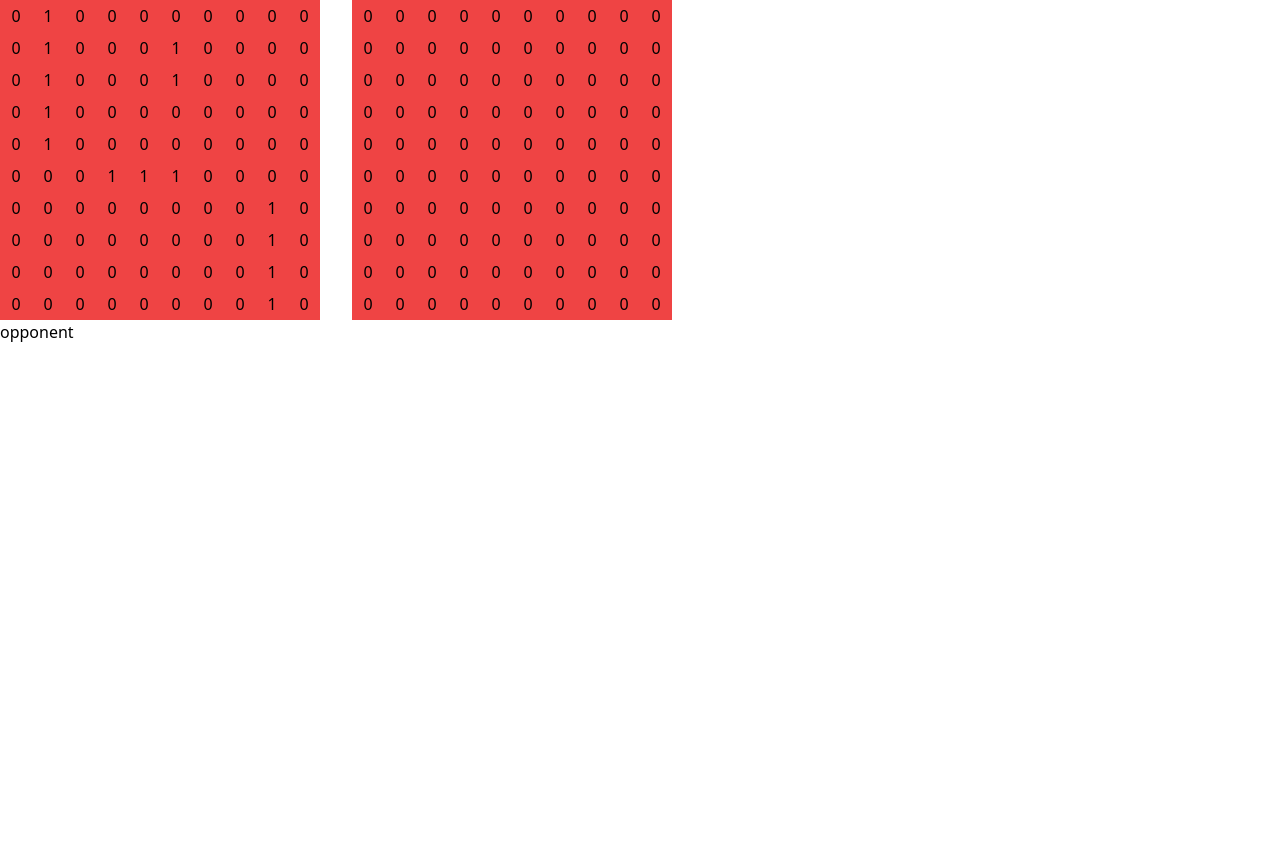
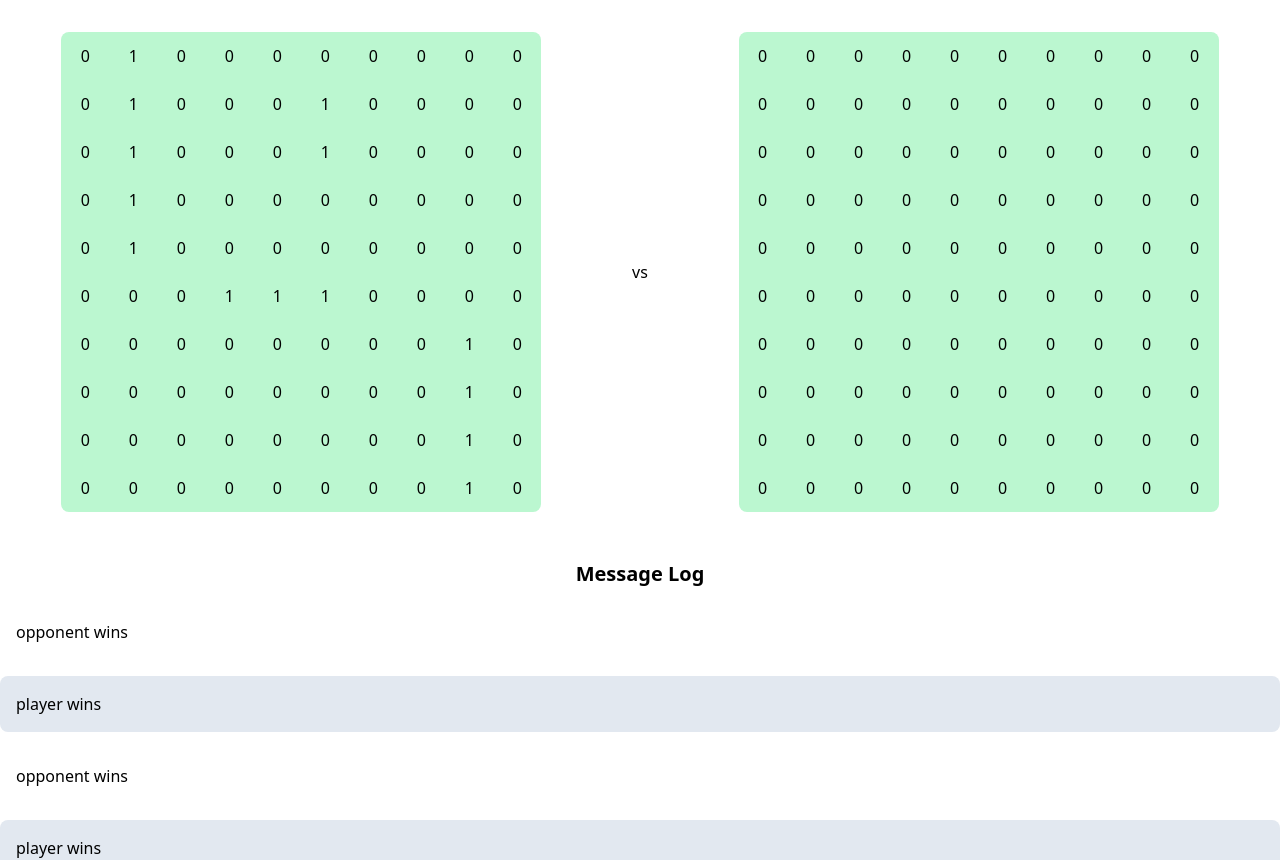
Before and after one commit to takuyadev/battleship-clone, a React (Vite) app in the folder client/: page / in a window 1280 px wide. Before the commit the page ends 800 px from the top, so only its background shows below. Built offline with nearby package versions, Linux system fonts and the light colour scheme.

Commit message:
styling and composing front end

```diff
--- a/client/src/App.tsx
+++ b/client/src/App.tsx
@@ -1,6 +1,7 @@
 import GameScreen from "./components/organisms/GameScreen";
 import { useContext, useEffect } from "react";
 import { GameContext } from "./context/GameContext";
+import { Message } from "./components/atoms/Message";
 
 const BOARD_1 = [
   [0, 1, 0, 0, 0, 0, 0, 0, 0, 0],
@@ -29,7 +30,7 @@ const BOARD_2 = [
 ];
 
 function App(): JSX.Element {
-  const { boards, isTurn, checkWinner,listenGameState,listenToComputer, playerAttack, enemyAttack, updateBoard, initializeBoard } =
+  const { boards, isTurn, messages, checkWinner,listenGameState,listenToComputer, playerAttack, enemyAttack, updateBoard, initializeBoard } =
     useContext(GameContext);
 
   // Initialize board on startup
@@ -45,8 +46,7 @@ function App(): JSX.Element {
 
   return (
     <div>
-      {boards && <GameScreen playerAttack={playerAttack} enemyAttack={enemyAttack} boards={boards} />}
-      {checkWinner && checkWinner ? "player" : "opponent"}
+      {boards && <GameScreen playerAttack={playerAttack} enemyAttack={enemyAttack} boards={boards} messages={messages} />}
     </div>
   );
 }
--- a/client/src/components/atoms/Board.tsx
+++ b/client/src/components/atoms/Board.tsx
@@ -5,7 +5,7 @@ interface IBoard_Props {
 }
 
 const Board = ({ children }: IBoard_Props): JSX.Element => {
-  return <div>{children}</div>;
+  return <div className="overflow-hidden rounded-lg">{children}</div>;
 };
 
 export default Board;
--- a/client/src/components/atoms/Button.tsx
+++ b/client/src/components/atoms/Button.tsx
@@ -1,11 +1,12 @@
 interface IButton_Props {
+  className: string;
   children: React.ReactNode;
   onClick: () => void;
 }
 
-const Button = ({ onClick, children }: IButton_Props) => {
+const Button = ({ className, onClick, children }: IButton_Props) => {
   return (
-    <button className={`w-8 h-8 bg-red-500`} onClick={onClick}>
+    <button className={`${className} w-12 h-12 bg-green-100  duration-200 hover:bg-green-500`} onClick={onClick}>
       {children}
     </button>
   );
--- a/client/src/components/atoms/Message.tsx
+++ b/client/src/components/atoms/Message.tsx
@@ -0,0 +1,9 @@
+interface IMessage {
+  children: React.ReactNode;
+}
+
+const Message = ({ children }: IMessage): JSX.Element => {
+  return <p className="p-4 rounded-lg even:bg-slate-200 ">{children}</p>;
+};
+
+export { Message };
--- a/client/src/components/molecules/GameBoard.tsx
+++ b/client/src/components/molecules/GameBoard.tsx
@@ -24,7 +24,7 @@ const GameBoard = ({ board, onClick }: IGameBoard_Props) => {
         board.map((arr, x) => (
           <div>
             {arr.map((num, y) => (
-              <Button onClick={() => onClick(x, y)}>{num}</Button>
+              <Button className={`${num  === -1 ? "bg-red-200" : "bg-green-200"}`}onClick={() => onClick(x, y)}>{num}</Button>
             ))}
           </div>
         ))}
--- a/client/src/components/molecules/Log.tsx
+++ b/client/src/components/molecules/Log.tsx
@@ -0,0 +1,23 @@
+import { Messages } from "../../models/types/Game";
+import { Message } from "../atoms/Message";
+
+interface ILog {
+  data: Messages;
+}
+
+const Log = ({ data }: ILog): JSX.Element => {
+  return (
+    <section className="flex flex-col ">
+      <header className="text-center">
+        <p className="text-xl font-bold m-4">Message Log</p>
+      </header>
+      <div className="flex flex-col gap-4 overflow-auto h-64">
+        {data.map((message: string) => {
+          return <Message>{message}</Message>;
+        })}
+      </div>
+    </section>
+  );
+};
+
+export { Log };
--- a/client/src/components/organisms/GameScreen.tsx
+++ b/client/src/components/organisms/GameScreen.tsx
@@ -1,26 +1,34 @@
 import { IGame } from "../../models/interfaces/IGame";
-import { AttackTile } from "../../models/types/Game";
+import { AttackTile, Messages } from "../../models/types/Game";
 import GameBoard from "../molecules/GameBoard";
 import { formatBoard } from "../../utils/board";
+import { Log } from "../molecules/Log";
 
 interface IGameScreen_Props {
   boards: IGame;
-  playerAttack: AttackTile,
-  enemyAttack: AttackTile
+  playerAttack: AttackTile;
+  enemyAttack: AttackTile;
+  messages: Messages
 }
 
-const GameScreen = ({ boards, playerAttack, enemyAttack}: IGameScreen_Props) => {
+const GameScreen = ({ boards, playerAttack, enemyAttack, messages }: IGameScreen_Props) => {
   return (
-    <div className="flex gap-8">
+    <main>
+      <div className="flex justify-around gap-8 items-center m-8">
         <GameBoard
           onClick={(x: number, y: number) => enemyAttack(x, y)}
           board={formatBoard(boards.player.board, true)}
         />
+        vs
         <GameBoard
           onClick={(x: number, y: number) => playerAttack(x, y)}
           board={formatBoard(boards.opponent.board, false)}
         />
       </div>
+      <div>
+      <Log data={messages}/>
+      </div>
+    </main>
   );
 };
 
--- a/client/src/context/GameContext.tsx
+++ b/client/src/context/GameContext.tsx
@@ -48,7 +48,7 @@ const GameContextProvider = ({ children }: { children: React.ReactNode }): JSX.E
   const [boards, setBoards] = useState<IGame>(PLAYER_DATA);
   const [isTurn, setIsTurn] = useState(true);
   const [messages, setMessages] = useState<Messages>([]);
-  const [checkWinner, setCheckWinner] = useState<boolean>(false);
+  const [checkWinner, setCheckWinner] = useState<boolean | null>(null);
 
   // Initializes the board with a 10x10 grid
   const initializeBoard = () => {
@@ -77,6 +77,7 @@ const GameContextProvider = ({ children }: { children: React.ReactNode }): JSX.E
     const updatedBoard = attackTile(board, x, y);
     setBoards((prev) => ({ ...prev, [player]: { ...prev[player], board: updatedBoard } }));
     setIsTurn((prev) => !prev);
+    setMessages((prev) => [...prev, `${player} attacked ${x} ${y}`]);
   };
 
   // Updates the specific tile targetted by the player
@@ -126,20 +127,27 @@ const GameContextProvider = ({ children }: { children: React.ReactNode }): JSX.E
         };
 
         const [x, y] = callback();
+
+        // setTimeout(() => {
         enemyAttack(x, y);
+        // }, 3000);
       }
     }, [isTurn]);
 
   // Listen to game state
   const listenGameState = () =>
     useEffect(() => {
-      if (!isBoardLose(boards.player.board)) {
+      if (isBoardLose(boards.player.board) === false) {
         setCheckWinner(true);
+        console.log("hello")
+        setMessages((prev) => [...prev, `opponent wins`]);
       }
 
-      if (!isBoardLose(boards.opponent.board)) {
+      if (isBoardLose(boards.opponent.board) === false) {
         setCheckWinner(false);
+        setMessages((prev) => [...prev, `player wins`]);
       }
+
     }, [boards]);
 
   return (
--- a/client/src/utils/ai.ts
+++ b/client/src/utils/ai.ts
@@ -2,7 +2,7 @@ const selectMove = (): number[] => {
   const x = Math.floor(Math.random() * 9) + 1;
   const y = Math.floor(Math.random() * 9) + 1;
 
-  return [x, y]
+  return [x, y];
 };
 
 export { selectMove };
```
Lines whose indentation alone changed are shown as unchanged.
